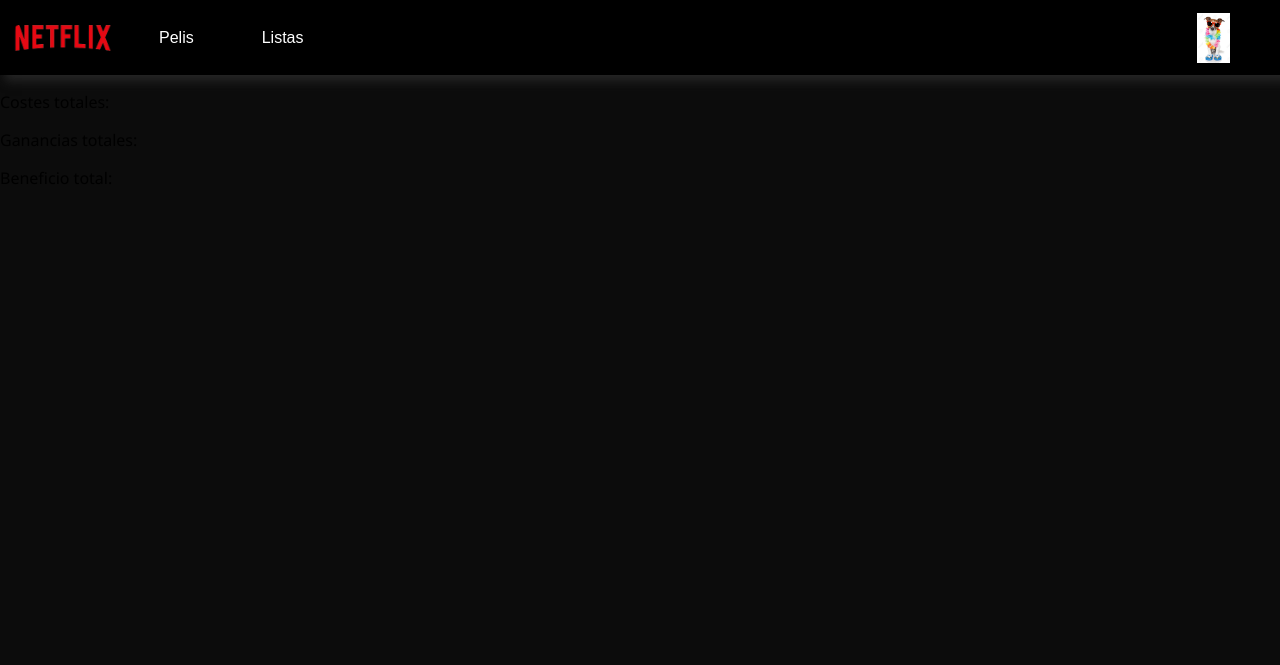
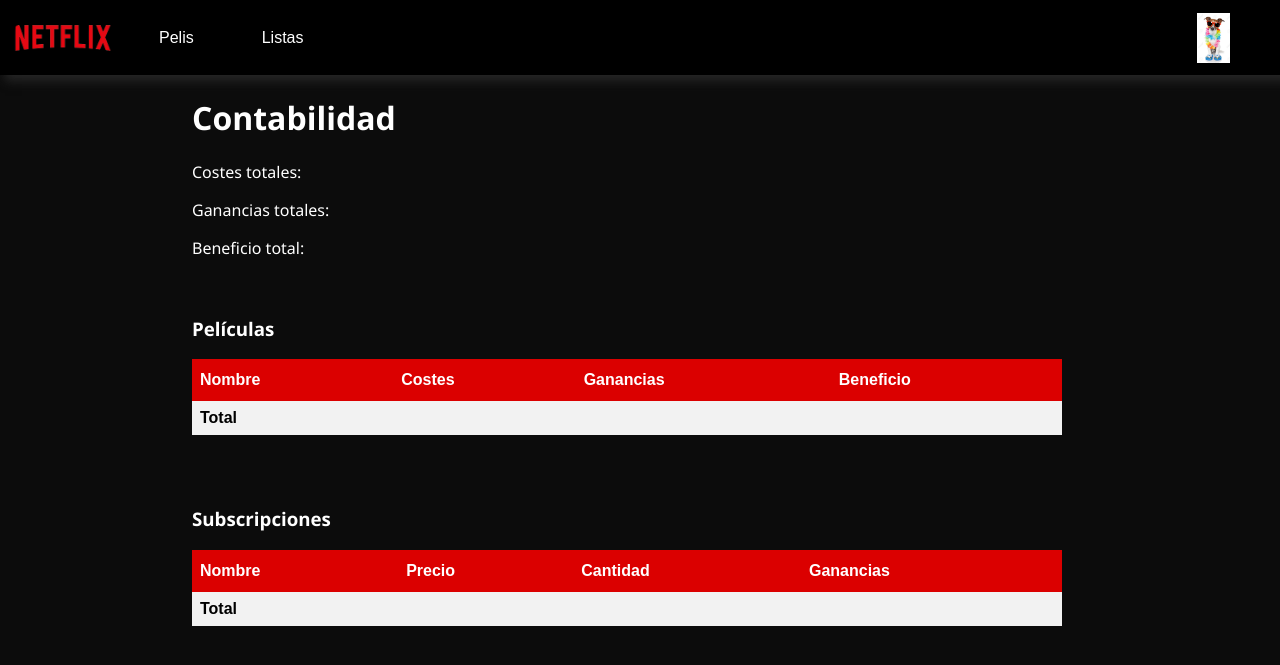
Before and after one commit to NicoRodBilbao/Netflix-iabd, a Flask app: template templates/accounting.html in a window 1280 px wide. Shown: the top 665 px of the page. Run offline with Flask 3, Linux system fonts and the light colour scheme; the template is opened without the code that fills it, so the values that code supplies are empty.

Commit message:
accounting page base

```diff
--- a/classes.py
+++ b/classes.py
@@ -22,6 +22,7 @@ class movie:
         self.movie_image = movie_image
         self.release_date = release_date
         self.duration = duration
+        self.profit = earnings - cost
 
 class playlist:
     def __init__(self,playlistId,userId,playlistName,movies):
@@ -31,10 +32,12 @@ class playlist:
         self.movies = movies
 
 class subscription:
-    def __init__(self,subscriptionName,price,duration):
+    def __init__(self,subscriptionName,price,duration,quantity):
         self.subscriptionName = subscriptionName
         self.price = price
         self.duration = duration
+        self.quantity = quantity
+        self.earnings = price*quantity
 
 class user:
     def __init__(self,email,password,username,phoneNumber,role,movies,subscriptions):
--- a/database/parser.py
+++ b/database/parser.py
@@ -5,3 +5,6 @@ class parser:
 
     def parsePlaylist(resultList):
         return playlist(resultList[0],resultList[1],resultList[2],None)
+
+    def parseSub(resultSubs):
+        return subscription(resultSubs[1],resultSubs[2],resultSubs[3],resultSubs[4])
--- a/static/netflixStyleSheet.css
+++ b/static/netflixStyleSheet.css
@@ -38,6 +38,7 @@ header>button {
     margin-bottom: 10px;
     height: 50px;
 }
+
 /* Movies List */
 #moviesContainer {
     display: grid;
@@ -264,8 +265,8 @@ header>button {
 
 input::-webkit-outer-spin-button,
 input::-webkit-inner-spin-button {
-  -webkit-appearance: none;
-  margin: 0;
+    -webkit-appearance: none;
+    margin: 0;
 }
 
 #btnSend {
@@ -285,3 +286,46 @@ input::-webkit-inner-spin-button {
     background-color: #db0000;
     color: white;
 }
+
+/* Accounting */
+#accountingDiv {
+    color: white;
+    padding-left: 15%;
+}
+
+table {
+    font-family: Arial, Helvetica, sans-serif;
+    border-collapse: collapse;
+    width: 80%;
+    color: black;
+    margin-bottom: 30px;
+}
+
+table td,
+table th {
+    padding: 8px;
+}
+
+table tr:nth-child(even) {
+    background-color: #f2f2f2;
+}
+
+table tr:nth-child(odd) {
+    background-color: white;
+}
+
+table tr:hover {
+    background-color: #ddd;
+}
+
+table th {
+    padding-top: 12px;
+    padding-bottom: 12px;
+    text-align: left;
+    background-color: #db0000;
+    color: white;
+}
+
+.trTotal {
+    font-weight: bold;
+}
--- a/templates/accounting.html
+++ b/templates/accounting.html
@@ -1,10 +1,60 @@
 {% extends "base.html" %}
 {% block title %}Accounting{% endblock %}
 {% block content %}
-<p> Costes totales: </p>
-<p> Ganancias totales: </p>
-<p> Beneficio total: </p>
-<div id="tablesContainer">
-
+<div id="accountingDiv">
+    <h1>Contabilidad</h1>
+    <p> Costes totales: </p>
+    <p> Ganancias totales: </p>
+    <p> Beneficio total: </p>
+    <br/>
+    <div id="tablesContainer">
+        <h3>Películas</h3>
+        <table>
+            <tr>
+                <th>Nombre</th>
+                <th>Costes</th>
+                <th>Ganancias</th>
+                <th>Beneficio</th>
+            </tr>
+            {% for movie in movies %}
+                <tr>
+                    <td>{{movie.title}}</td>
+                    <td>{{movie.cost}}</td>
+                    <td>{{movie.earnings}}</td>
+                    <td>{{movie.profit}}</td>
+                </tr>
+            {% endfor %}
+            <tr class="trTotal">
+                <td>Total</td>
+                <td></td>
+                <td></td>
+                <td></td>
+            </tr>
+        </table>
+        <br/>
+        <h3>Subscripciones</h3>
+        <table>
+            <tr>
+                <th>Nombre</th>
+                <th>Precio</th>
+                <th>Cantidad</th>
+                <th>Ganancias</th>
+            </tr>
+            {% for sub in subscriptions %}
+                <tr>
+                    <td>{{sub.subscriptionName}}</td>
+                    <td>{{sub.price}}</td>
+                    <td>{{sub.quantity}}</td>
+                    <td>{{sub.earnings}}</td>
+                </tr>
+            {% endfor %}
+            <tr class="trTotal">
+                <td>Total</td>
+                <td></td>
+                <td></td>
+                <td></td>
+            </tr>
+        </table>
+    </div>
 </div>
 {% endblock %}
```
Also changed, not shown: database/dbContext.py (+13 -1 lines), mainHome.py (+13 -0 lines).
